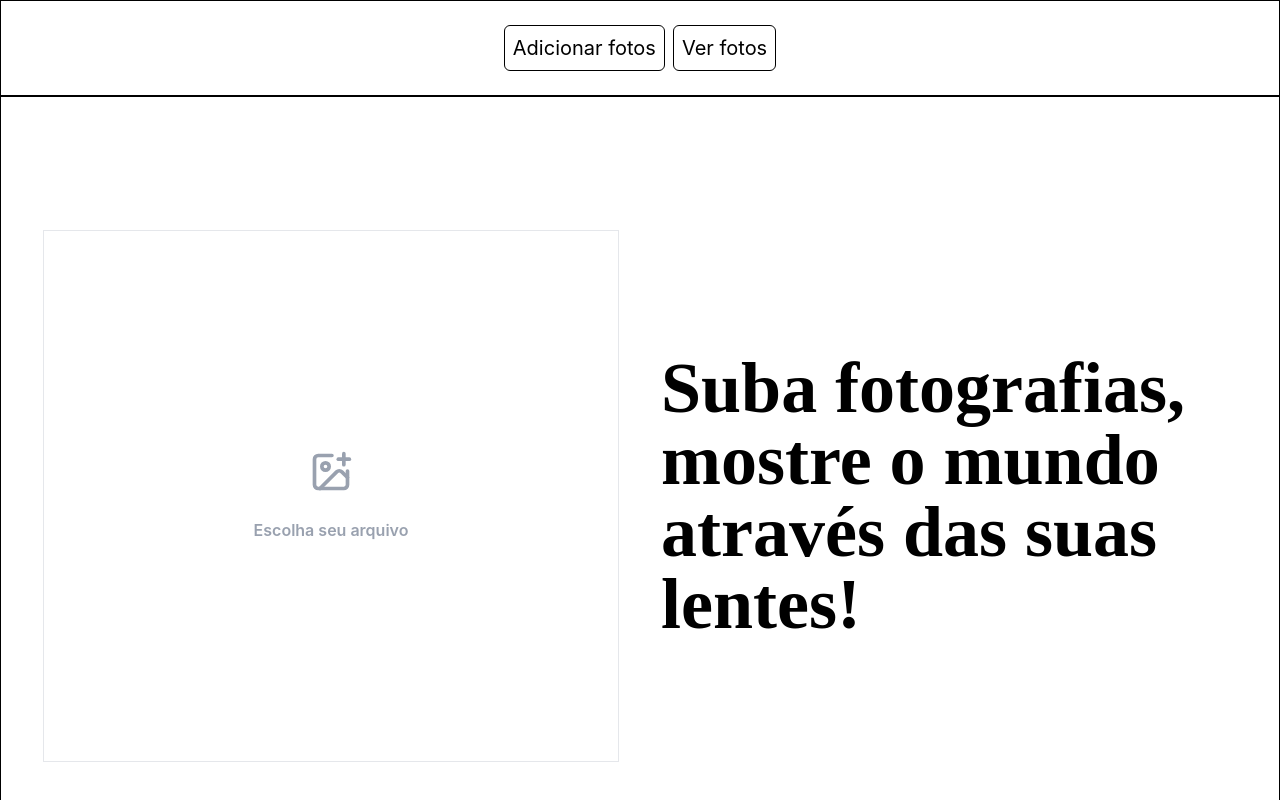
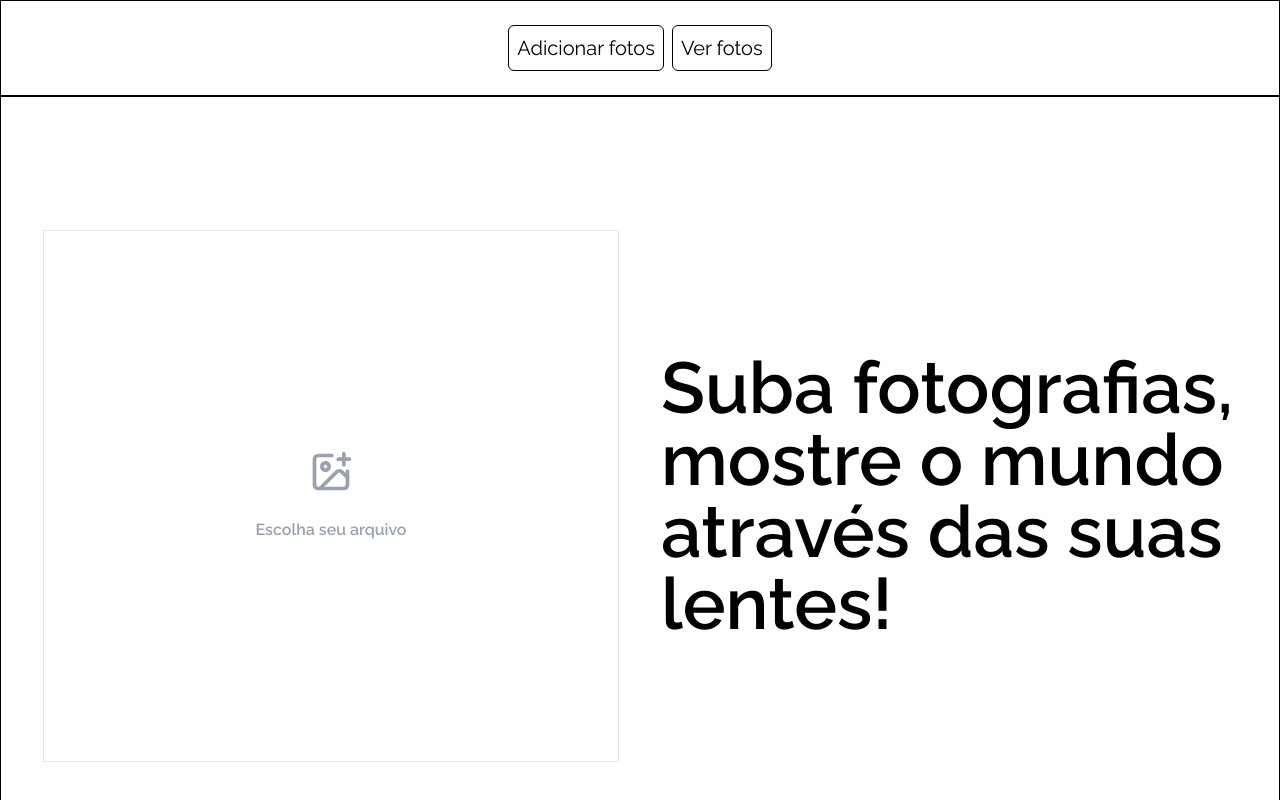
Before and after one commit to lucassantDev/gallery, a React (Vite) app: page / in a window 1280 px wide. Shown: the top 800 px of the page. Built offline with nearby package versions, Linux system fonts and the light colour scheme.

Commit message:
refactor: ajustando fontes

```diff
--- a/index.html
+++ b/index.html
@@ -2,6 +2,12 @@
 <html lang="en">
   <head>
     <meta charset="UTF-8" />
+    <link rel="preconnect" href="https://fonts.googleapis.com" />
+    <link rel="preconnect" href="https://fonts.gstatic.com" crossorigin />
+    <link
+      href="https://fonts.googleapis.com/css2?family=Raleway:ital,wght@0,100..900;1,100..900&display=swap"
+      rel="stylesheet"
+    />
     <link rel="icon" type="image/svg+xml" href="/favicon.svg" />
     <meta name="viewport" content="width=device-width, initial-scale=1.0" />
     <title>the-gallery</title>
--- a/src/index.css
+++ b/src/index.css
@@ -1,12 +1,12 @@
 @import "tailwindcss";
-@import url('https://fonts.googleapis.com/css2?family=DM+Serif+Display:ital@0;1&display=swap');
+@import url('https://fonts.googleapis.com/css2?family=Raleway:ital,wght@0,100..900;1,100..900&display=swap');
 @import url('https://fonts.googleapis.com/css2?family=Google+Sans:ital,opsz,wght@0,17..18,400..700;1,17..18,400..700&display=swap');
 
 :root {
   --firstColor: #0A1128;
   --secondColor: #001F54;
   --thirdColor: #034078;
-  --primaryFont: "DM Serif Dispay";
+  --primaryFont: "Raleway", Arial;
   --secondaryFont: "Google Sans";
 }
 
@@ -15,6 +15,10 @@
   font-family: var(--primaryFont);
 }
 
+body{
+  font-family: var(--primaryFont);
+}
+
 .secondary-font{
   font-family: var(--secondary-font);
 }
```
